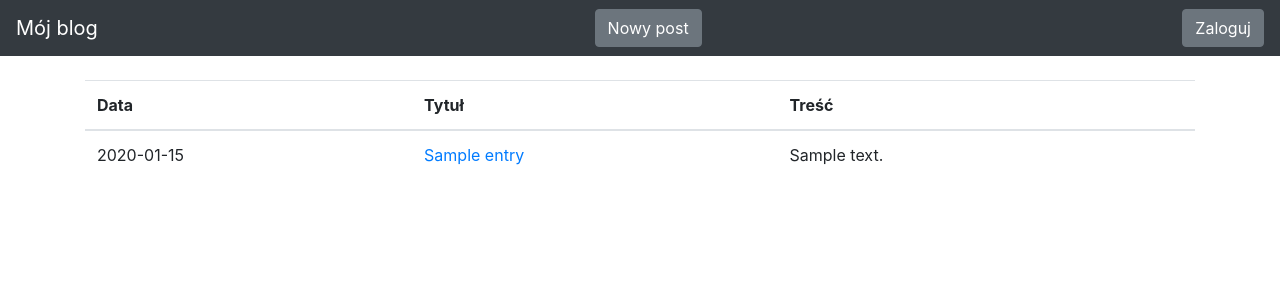
After one commit to KIWI1987/16_My_Blog, a Flask app: template blog/templates/drafts.html in a window 1280 px wide. The commit adds this page. Shown: the top 300 px of the page. Run offline with Flask 2, Linux system fonts and the light colour scheme; the template is opened without the code that fills it: values that come from a table or form of the project are taken from there, others are empty; tables that the repository leaves empty hold one stand-in row (values such as "Sample post"); some libraries are stand-ins or nearby versions.

```diff
--- a/blog/routes.py
+++ b/blog/routes.py
@@ -3,9 +3,19 @@
 from flask import render_template, request
 from blog import app
 from blog.models import Entry, db
-from blog.forms import EntryForm
+from blog.forms import EntryForm, LoginForm
+import functools
+
+def login_required(view_func):
+   @functools.wraps(view_func)
+   def check_permissions(*args, **kwargs):
+      if session.get('logged_in'):
+         return view_func(*args, **kwargs)
+      return redirect(url_for('login', next=request.path))
+   return check_permissions
 
 @app.route("/")
+#@login_required
 def index():
    all_posts = Entry.query.filter_by(is_published=True).order_by(Entry.pub_date.desc())
    return render_template("homepage.html", all_posts=all_posts)
@@ -27,8 +37,9 @@ def create_entry():
          errors = form.errors
    return render_template("entry_form.html", form=form, errors=errors)
 
-@app.route("/edit-post/<int:entry_id>", methods=["GET", "POST"])
-@app.route("/edit-post/", methods=["GET", "POST"])
+@app.route("/edit-entry/<int:entry_id>", methods=["GET", "POST"])
+@app.route("/edit-entry", methods=["GET", "POST"])
+@login_required
 def edit_entry(entry_id=None):
    errors = None
    if entry_id:
@@ -40,19 +51,52 @@ def edit_entry(entry_id=None):
             db.session.commit()
          else:
             errors = form.errors
-      return render_template("entry_form.html", form=form, errors=errors)
+         return redirect(url_for("index"))
    else:
       form = EntryForm()
       if request.method == 'POST':
          if form.validate_on_submit():
             entry = Entry(
-               title=form.title.data,
-               body=form.body.data,
-               is_published=form.is_published.data
+            title=form.title.data,
+            body=form.body.data,
+            is_published=form.is_published.data
             )
             db.session.add(entry)
             db.session.commit()
          else:
             errors = form.errors
+         flash('success')
+         return redirect(url_for("index"))
+
    return render_template("entry_form.html", form=form, errors=errors)
 # Do tad wszystko pracuje
+
+@app.route("/login/", methods=['GET', 'POST'])
+def login():
+   form = LoginForm()
+   errors = None
+   next_url = request.args.get('next')
+   if request.method == 'POST':
+       if form.validate_on_submit():
+           session['logged_in'] = True
+           session.permanent = True  # Use cookie to store session.
+           flash('You are now logged in.', 'success')
+           return redirect(next_url or url_for('index'))
+       else:
+           errors = form.errors
+   return render_template("login_form.html", form=form, errors=errors)
+
+
+@app.route('/logout/', methods=['GET', 'POST'])
+def logout():
+   if request.method == 'POST':
+       session.clear()
+       flash('You are now logged out.', 'success')
+   return redirect(url_for('index'))
+
+
+@app.route("/drafts/", methods=['GET'])
+@login_required
+def list_drafts():
+   drafts = Entry.query.filter_by(is_published=False).order_by(Entry.pub_date.desc())
+   return render_template("drafts.html", drafts=drafts)
--- a/blog/templates/base.html
+++ b/blog/templates/base.html
@@ -33,13 +33,21 @@
      <ul class="navbar-nav mr-auto">
      </ul>
      <form class="form-inline my-2 my-lg-0">
-       <input class="form-control mr-sm-2" type="text" placeholder="Szukaj" aria-label="Szukaj">
-       <button class="btn btn-secondary my-2 my-sm-0" type="submit">Szukaj</button>
-     </form>
-     <form class="form-inline my-2 my-lg-0">
         <button class="btn btn-secondary my-2 my-sm-0" type="submit" formaction="http://127.0.0.1:5000/edit-post/">Nowy post</button>
       </form>
    </div>
+   <div class="collapse navbar-collapse" id="navbarsExampleDefault">
+    <ul class="navbar-nav mr-auto">
+    </ul>
+    {% if session.logged_in %}
+      <form class="form-inline my-2 my-lg-0" action="{{ url_for('logout') }}" method="POST">
+        <button class="btn btn-secondary my-2 my-sm-0" type="submit">Wyloguj</button>
+      </form>
+    {% else %}
+      <a href="{{ url_for('login') }}" class="btn btn-secondary my-2 my-lg-0">Zaloguj</a>
+    {% endif %}
+  </div>
+
  </nav>
 
  <main role="main" class="container">
--- /dev/null
+++ b/blog/templates/drafts.html
@@ -0,0 +1,31 @@
+{% extends "base.html" %}
+
+{% block content %}
+
+<table class="table">
+   <thead>
+     <tr>
+       <th scope="col">Data</th>
+       <th scope="col">Tytuł</th>
+       <th scope="col">Treść</th>
+       <th scope="col"></th>
+     </tr>
+   </thead>
+   <tbody>
+       {% for post in drafts %}
+     <tr>
+       <td>
+           {{ post.pub_date.strftime('%Y-%m-%d') }}
+       </td>
+       <td>
+           <a href="{{ url_for('edit_entry', entry_id=post.id) }}">
+               {{ post.title }}
+           </a>
+       </td>
+       <td>{{ post.body|truncate(100, true) }}</td>
+     </tr>
+     {% endfor %}
+   </tbody>
+ </table>
+
+{% endblock %}
--- a/config.py
+++ b/config.py
@@ -10,4 +10,5 @@ class Config:
            'sqlite:///' + os.path.join(BASE_DIR, 'blog_data.db')
    )
    SQLALCHEMY_TRACK_MODIFICATIONS = False
-#zsuxtc
+   ADMIN_USERNAME = os.environ.get("ADMIN_USERNAME", "admin")
+   ADMIN_PASSWORD = os.environ.get("ADMIN_PASSWORD", "admin")
--- a/requirements.txt
+++ b/requirements.txt
@@ -8,3 +8,4 @@ Flask-WTF
 WTForms
 faker
 virtualenv
+functools
```
Also changed, not shown: blog/forms.py (+18 -2 lines), blog/templates/login_form.html (added, +39 -0 lines).
